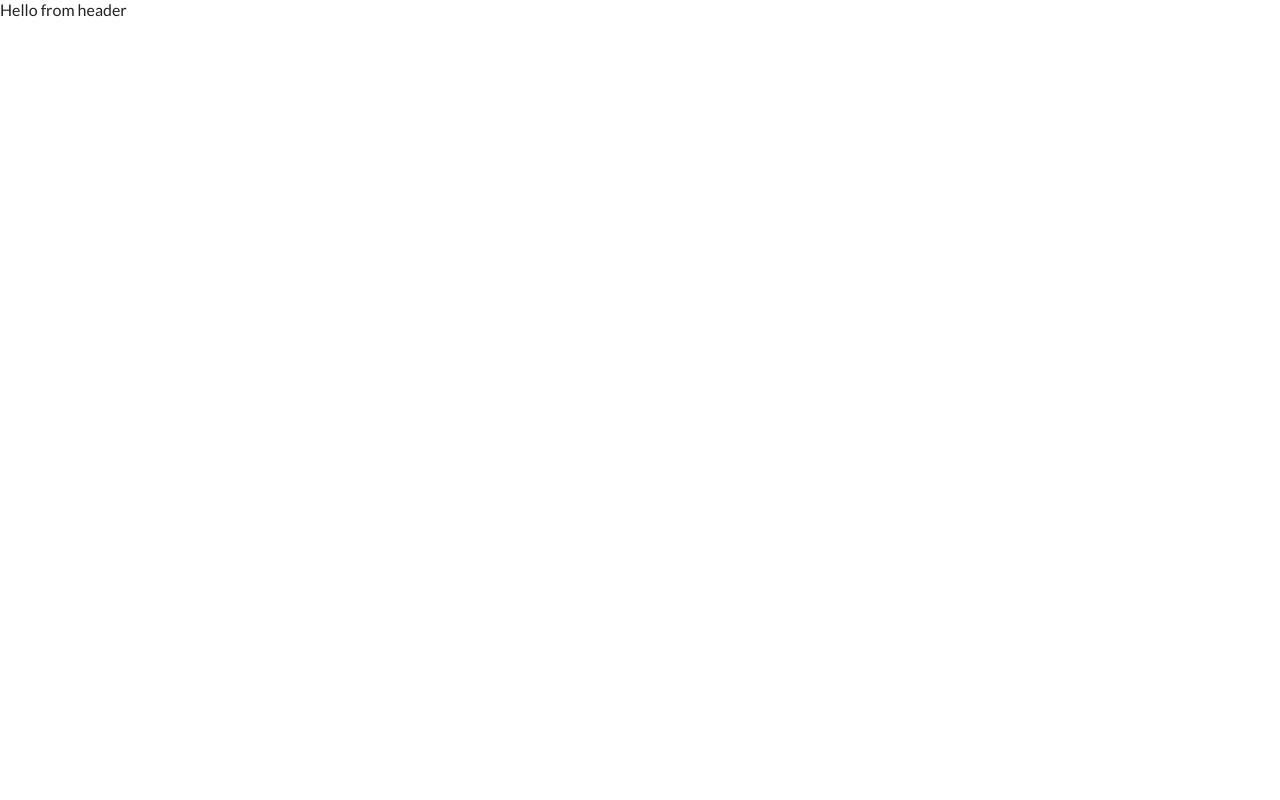
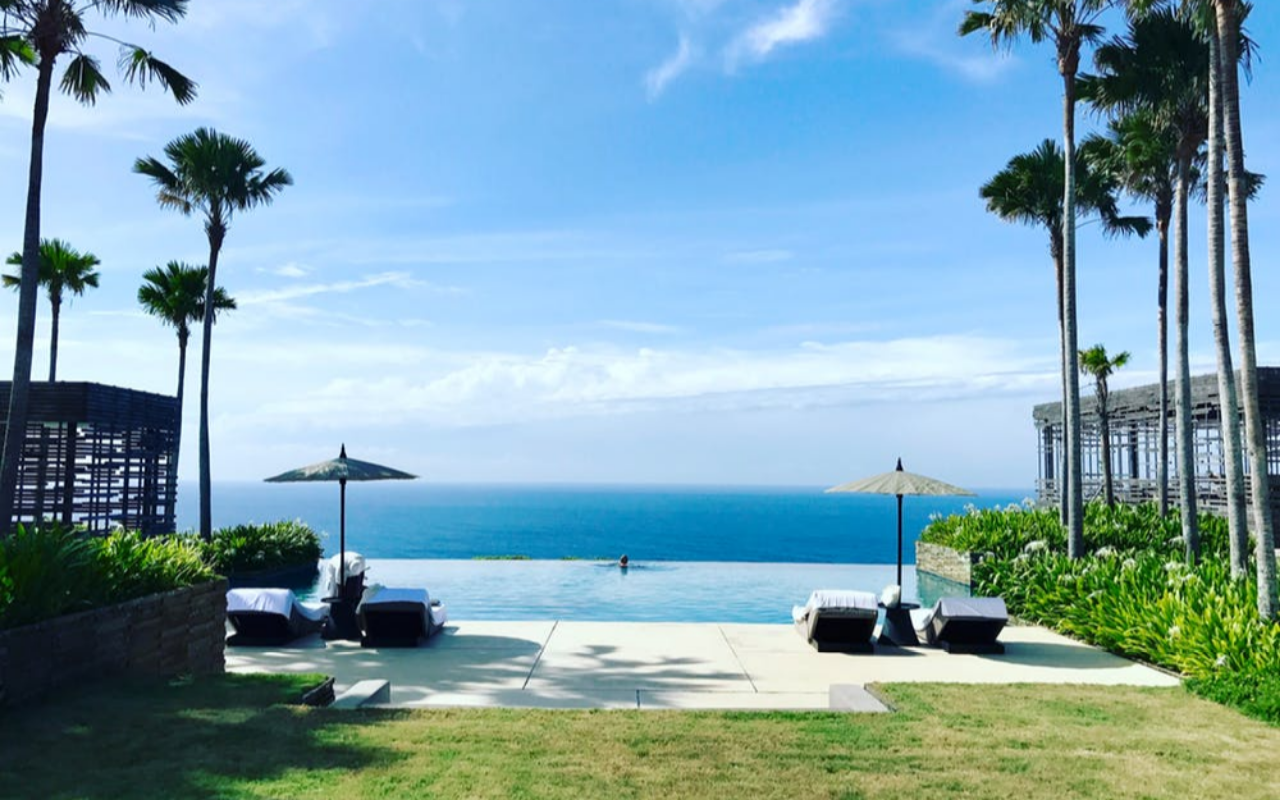
Before and after one commit to orociclo/styled-components-beachwalk-resort, a React (Create React App) app: page / in a window 1280 px wide. Built offline with nearby package versions, Linux system fonts and the light colour scheme.

Commit message:
hero component

```diff
--- /dev/null
+++ b/src/components/globals/Hero.js
@@ -0,0 +1,12 @@
+import styled from "styled-components";
+import homeImg from "../../images/homeBcg.jpeg";
+const Hero = styled.header`
+    min-height: 100vh;
+    background: url(${props => props.img || homeImg}) center/cover fixed
+        no-repeat;
+    display: flex;
+    align-items: center;
+    justify-content: center;
+`;
+
+export default Hero;
--- a/src/components/home/Header.js
+++ b/src/components/home/Header.js
@@ -1,7 +1,8 @@
 import React from "react";
+import Hero from "../globals/Hero";
 
 const Header = () => {
-    return <div>Hello from header</div>;
+    return <Hero />;
 };
 
 export default Header;
```
